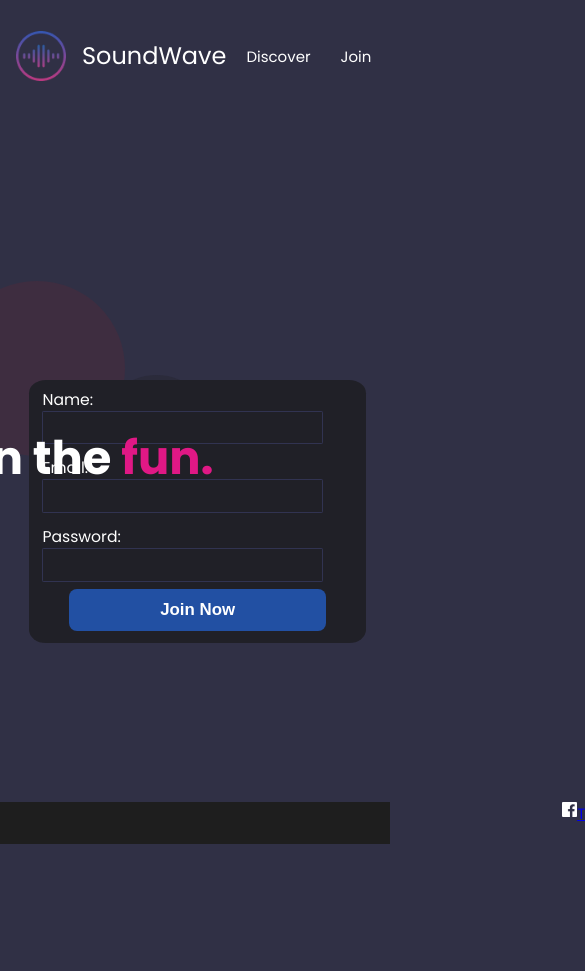
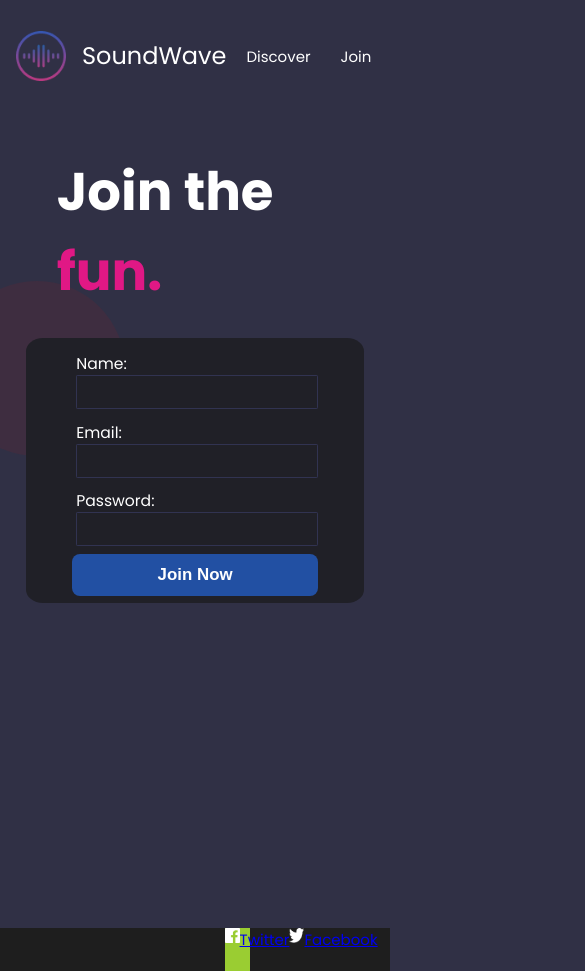
Before and after one commit to EqualWaveStudio/soundwave, a React (Create React App) app: page /join in a window 390 px wide. Shown: the top 971 px of the page, 585 px wide, since content can reach past the window. Built offline with nearby package versions, Linux system fonts and the light colour scheme.

Commit message:
ajustes/MainJoin/Css

```diff
--- a/src/Join/MainJoin.css
+++ b/src/Join/MainJoin.css
@@ -11,6 +11,16 @@ span {
   padding: 0;
   box-sizing: border-box;
 }
+@media only screen and (max-width: 390px) {
+  *  {
+    width: auto;
+    height: auto;
+    margin: 0;
+    padding: 0;
+
+  }
+}
+
 
 h2 {
     font-weight: 400;
@@ -18,6 +28,16 @@ h2 {
     position: absolute;
     margin-top: 20vh;
     margin-left: -20vh;
+    }
+
+    @media only screen and (max-width: 390px) {
+      h2  {
+        font-size: 53px;
+        position: absolute;
+        margin-left: -4vh;
+        bottom: 10vh;
+
+      }
     }
 
 
@@ -29,15 +49,6 @@ h2 {
     justify-content: space-evenly;
     align-items: flex-end;
     overflow: hidden;
-}
-@media only screen and (max-width: 390px) {
-  .content  {
-    width: 50vh;
-    display: flex;
-    align-items: center;
-    flex-direction: column;
-
-  }
 }
 
 .text {
@@ -72,7 +83,22 @@ h2 {
     margin-top: 1vw;
     margin-left: 2.5vw;
     margin-right: 2.1vw;
+}
+
+@media only screen and (max-width: 390px) {
+  .container div {
+    justify-content: left;
+    align-items: left;
+    flex-direction: column;
+    border-radius: 10px;
+    padding: 1vw;
+    margin-bottom: 1vw;
+    margin-top: 1vw;
+    margin-left: 10vw;
+    margin-right: 2.1vw;
+
   }
+}
 
 .container {
     width: 30%;
@@ -88,21 +114,17 @@ h2 {
 }
 @media only screen and (max-width: 390px) {
   .container {
-    margin-top: 20vh;
+    margin-top: 15vh;
     position: absolute;
-    margin-left: -22vh;
+    margin-left: -22.3vh;
     width: 40vh;
     font-size: 4vw;
     align-items: center;
+    padding: 7px;
   }
 }
 
-@media only screen and (max-width: 390px) {
-  .content {
-    width: 100%;
-    height: 100%;
-  }
-}
+
 .form-control .label-text {
   text-align: left;
 }
@@ -151,8 +173,6 @@ h2 {
 
 }
 
-
-
 .transparent-input {
     background-color: transparent;
     border: 1px solid var(--purple);
@@ -167,3 +187,18 @@ h2 {
   small {
     color: var(--pink-dark);
   }
+
+  @media only screen and (max-width: 390px) {
+    .Footer-container {
+      width: 100%;
+      position: absolute;
+      margin-bottom: -15vh;
+    }
+  }
+
+  @media only screen and (max-width: 390px) {
+    .Footer-Right {
+      background-color: yellowgreen;
+      margin-left: 10vh;
+    }
+  }
```
